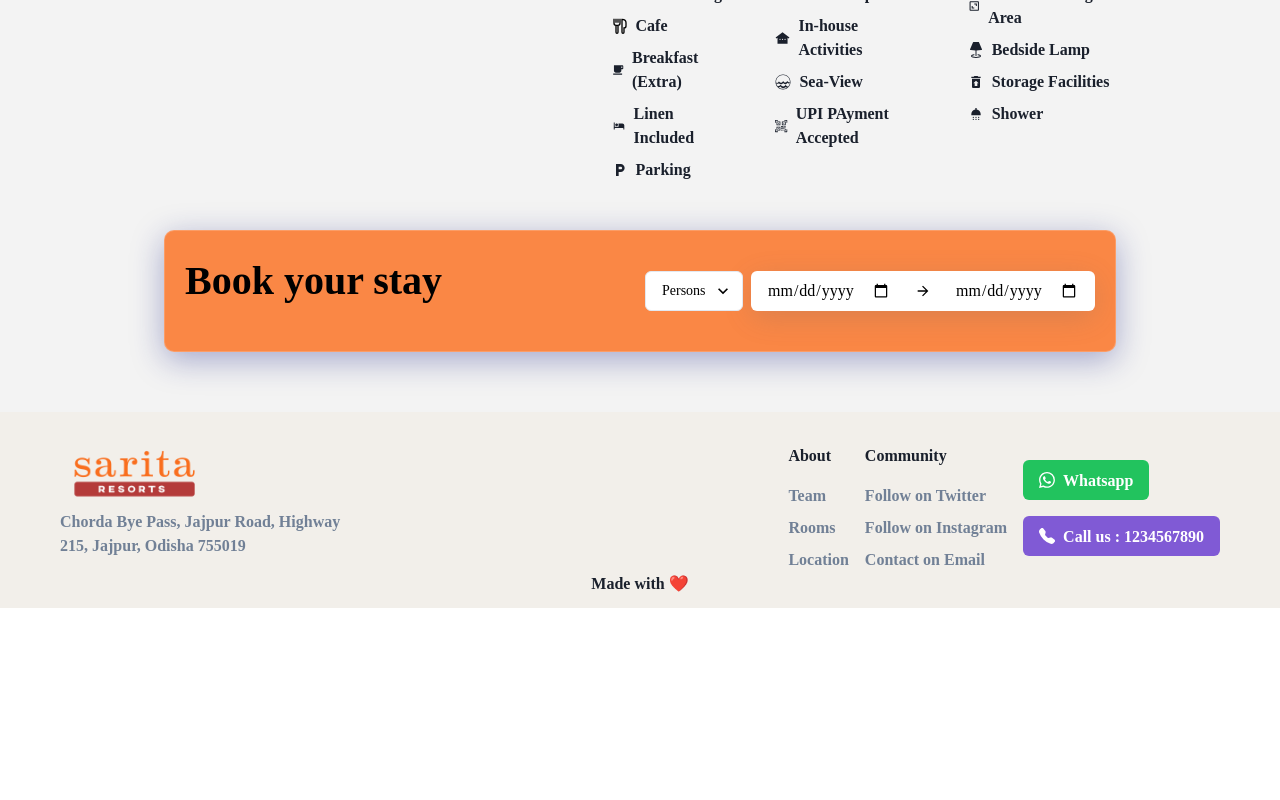
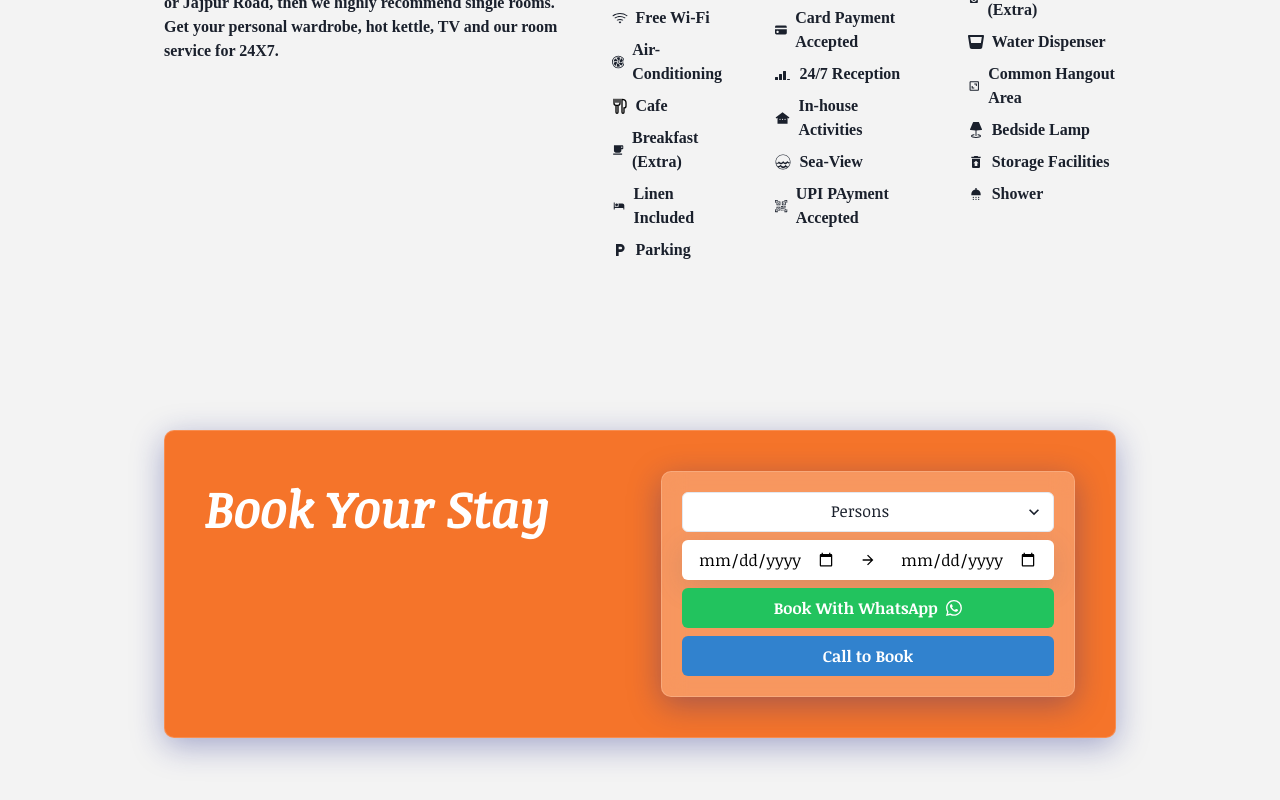
Before and after one commit to soumyasootar/s-r-j, a React (Create React App) app: page /rooms/1 in a window 1280 px wide. Shown: the part 798-1598 px from the top of the page. Before the commit the page ends 1406 px from the top, so only its background shows below. Built offline with nearby package versions, Linux system fonts and the light colour scheme; a web font is replaced by a local one.

Commit message:
Many Changes

```diff
--- a/src/App.css
+++ b/src/App.css
@@ -6,6 +6,7 @@
 
 @import url('https://fonts.googleapis.com/css2?family=Carter+One&family=Poppins:wght@200;300;400&display=swap');
 
+@import url('https://fonts.googleapis.com/css2?family=Noticia+Text:ital,wght@0,400;0,700;1,400&display=swap');
 #root,
 body,
 html {
--- a/src/Pages/About.jsx
+++ b/src/Pages/About.jsx
@@ -14,6 +14,7 @@ import {
   Spacer,
 } from "@chakra-ui/react";
 import deskimage from "../Images/FrontDesk.jpg";
+import Map from "../components/Map";
 
 const About = () => {
   return (
@@ -49,7 +50,6 @@ const About = () => {
             borderRadius: "10px",
             border: "1px solid rgba( 255, 255, 255, 0.18 )",
           }}
-
         >
           <Heading
             align={"start"}
@@ -59,9 +59,9 @@ const About = () => {
             color={"#B64241"}
             textShadow={"unset"}
             style={{
-            textShadow:
-              "0px 0px 0 black, 1px 1px 0 white, 1px 1px 0 white, 1px 1px 0 black",
-          }}
+              textShadow:
+                "0px 0px 0 black, 1px 1px 0 white, 1px 1px 0 white, 1px 1px 0 black",
+            }}
           >
             A Modern Premise in the Heritage town of Jajpur
           </Heading>
@@ -71,7 +71,6 @@ const About = () => {
             fontWeight={"600"}
             fontSize={{ base: "4xl", md: "4xl", lg: "xl" }}
             color={"black"}
-
             top={""}
             mt={{ base: "30x", md: "30px", lg: "" }}
           >
@@ -88,6 +87,9 @@ const About = () => {
           </Text>
         </Stack>
       </Stack>
+      <Box p={"10"}>
+        <Map />
+      </Box>
     </Box>
   );
 };
--- a/src/Pages/Home.jsx
+++ b/src/Pages/Home.jsx
@@ -2,7 +2,6 @@ import React, { useState } from "react";
 import deskimage from "../Images/FrontDesk.jpg";
 import amenities from "../Images/amenities.png";
 import bestpricerupees from "../Images/bestpricerupees.png";
-import familyicon from "../Images/family_friendly_icon_150151.svg";
 import restaurant from "../Images/restaurant.png";
 import {
   Box,
@@ -19,17 +18,21 @@ import {
   Stack,
   Center,
   Heading,
+  useToast,
 } from "@chakra-ui/react";
 
-import { AddIcon, MinusIcon, Search2Icon, SearchIcon } from "@chakra-ui/icons";
+import { AddIcon, MinusIcon} from "@chakra-ui/icons";
 import { BiHotel } from "react-icons/bi";
-// import { Box, Flex, Icon, Text } from '@chakra-ui/react';
-import { FiDollarSign, FiUsers, FiWifi } from "react-icons/fi";
-import { FaUtensils } from "react-icons/fa";
 import FamilyIcon from "../Images/FamilyIcon";
+import { useNavigate } from "react-router-dom";
 
 const Home = () => {
   const [numberOfPersons, setNumberOfPersons] = useState(1);
+  const [persons, setPersons] = useState(1);
+  const [startDate, setStartDate] = useState("");
+  const [endDate, setEndDate] = useState("");
+  const toast = useToast()
+  const Navigate=useNavigate()
 
   const handleIncrement = () => {
     if (numberOfPersons < 4) {
@@ -44,7 +47,30 @@ const Home = () => {
   };
 
   const handleFindRooms = () => {
-    // Logic for finding rooms
+      if (!startDate || !endDate) {
+        toast({
+          title: "Incomplete Booking",
+          description: "Please select both Check-in and Check-out dates.",
+          status: "warning",
+          duration: 5000,
+          isClosable: true,
+        });
+        return;
+      }
+
+      if (startDate > endDate) {
+        toast({
+          title: "Invalid Dates",
+          description: "Check-out date must be after Check-in date. Please Change !",
+          status: "error",
+          duration: 5000,
+          isClosable: true,
+        });
+        return;
+      }
+
+      Navigate("/rooms")
+
   };
   return (
     <Box
@@ -120,6 +146,7 @@ const Home = () => {
             border={"2px solid white"}
             fontSize={{ base: "4xl", md: "4xl", lg: "25px" }}
             color={useColorModeValue("black", "white")}
+            fontFamily={"'Noticia Text', serif"}
             style={{
               background: "rgba( 255, 255, 255, 0.25 )",
               boxShadow: "0 8px 32px 0 rgba( 31, 38, 135, 0.37 )",
@@ -137,6 +164,8 @@ const Home = () => {
                 // fontSize={{ base: "5xl", md: "5xl",lg:"" }}
 
                 // size={{ base: "lg", md: "lg", lg: "" }}
+                min={new Date().toISOString().split("T")[0]}
+              onChange={(e) => setStartDate(new Date(e.target.value))}
                 size={{ base: "lg", md: "lg", lg: "md" }}
                 type="date"
                 placeholder="Check-in Date"
@@ -151,6 +180,8 @@ const Home = () => {
                 size={{ base: "lg", md: "lg", lg: "md" }}
                 type="date"
                 placeholder="Check-Out Date"
+                min={new Date().toISOString().split("T")[0]}
+              onChange={(e) => setEndDate(new Date(e.target.value))}
                 bg={useColorModeValue("white", "black")}
               />
             </VStack>
@@ -188,6 +219,7 @@ const Home = () => {
                 // fontFamily={"'Shippori Antique B1', sans-serif"}
                 fontFamily={"'Kaushan Script', cursive"}
                 w={{ base: "100%", md: "100%", lg: "" }}
+                onClick={handleFindRooms}
               >
                 Search &nbsp; <br />
                 <BiHotel />
--- a/src/components/IndividualRoom.jsx
+++ b/src/components/IndividualRoom.jsx
@@ -4,21 +4,17 @@ import {
   Button,
   Flex,
   HStack,
-  Icon,
   Image,
   Select,
   Text,
   VStack,
-  Table,
-  Tbody,
-  Tr,
-  Td,
   Heading,
   Stack,
-  Center,
   Spacer,
   useColorMode,
   Input,
+  Toast,
+  useToast,
 } from "@chakra-ui/react";
 import {
   BsFillKeyFill,
@@ -29,6 +25,8 @@ import {
   BsReception3,
   BsQrCodeScan,
 } from "react-icons/bs";
+import { BsWhatsapp } from "react-icons/bs";
+
 import { GrCafeteria } from "react-icons/gr";
 import { IoMdCafe, IoMdBed } from "react-icons/io";
 import {
@@ -42,13 +40,7 @@ import {
 import { GiAtSea } from "react-icons/gi";
 import { FaGlassWhiskey } from "react-icons/fa";
 import { BiArea } from "react-icons/bi";
-import { ArrowForwardIcon, ChevronRightIcon } from "@chakra-ui/icons";
-
-import { FaWater } from "react-icons/fa";
-import { MdRoomService } from "react-icons/md";
-import { AiFillCreditCard } from "react-icons/ai";
-import { BiShower } from "react-icons/bi";
-// import FormComponent from "./FormComponent";
+import { ArrowForwardIcon } from "@chakra-ui/icons";
 import { useParams } from "react-router-dom";
 import { useState } from "react";
 
@@ -113,10 +105,60 @@ const roomsArray = [
   },
 ];
 
+
+
 const IndividualRoom = () => {
   const { colorMode, toggleColorMode } = useColorMode();
   let { id } = useParams();
   const [room, setRoom] = useState(roomsArray[id - 1]);
+  const [persons, setPersons] = useState(1);
+  const [startDate, setStartDate] = useState("");
+  const [endDate, setEndDate] = useState("");
+  const toast = useToast()
+
+  const handleWhatsAppBooking = () => {
+    const formattedStartDate = startDate
+      ? startDate.toLocaleDateString("en-GB")
+      : "";
+    const formattedEndDate = endDate
+      ? endDate.toLocaleDateString("en-GB")
+      : "";
+
+      if (!startDate || !endDate) {
+        toast({
+          title: "Incomplete Booking",
+          description: "Please select both start and end dates.",
+          status: "warning",
+          duration: 5000,
+          isClosable: true,
+        });
+        return;
+      }
+
+      if (startDate > endDate) {
+        toast({
+          title: "Invalid Dates",
+          description: "Please select a date after the start date for the end date.",
+          status: "error",
+          duration: 5000,
+          isClosable: true,
+        });
+        return;
+      }
+    sendWhatsAppMessage(persons, formattedStartDate, formattedEndDate);
+  };
+
+
+  const sendWhatsAppMessage = (persons, startDate, endDate) => {
+    console.log("endDate: ", endDate);
+    console.log("startDate: ", startDate);
+    const phoneNumber = "917205838683";
+    const baseUrl = `https://wa.me/${phoneNumber}`;
+    const message = `Hello, I would like to book a hotel for ${persons} person(s) from ${startDate} to ${endDate}.`;
+    const encodedMessage = encodeURIComponent(message);
+    const url = `${baseUrl}?text=${encodedMessage}`;
+    window.open(url, "_blank")
+  };
   return (
     <Box p={5}>
       {/* images start  */}
@@ -149,7 +191,7 @@ const IndividualRoom = () => {
       </Flex>
       {/* images end */}
 
-      <Flex gap="30px" mx={"36"}>
+      <Flex gap="30px" mx={{ base: "3", md: "3", lg: "36" }} mt={"20"} mb={40}>
         {/* name and description  */}
         <Box w="55%" mb="20">
           <Heading color="#f15824" mt="10px">
@@ -219,7 +261,6 @@ const IndividualRoom = () => {
                 <Text fontSize="1xl">UPI PAyment Accepted</Text>
               </HStack>
             </Box>
-
             <Box>
               <HStack mb="8px">
                 <MdLocalLaundryService />
@@ -250,43 +291,91 @@ const IndividualRoom = () => {
         </Box>
         {/* ammentites */}
       </Flex>
-      <HStack mx={"36"} p="5" my={10} style={{
-              background: "#FA8745",
+
+      <Stack
+        direction={{ base: "column", md: "column", lg: "row" }}
+        mx={{ base: "3", md: "3", lg: "36" }}
+        p={"10"}
+        style={{
+          background: "#f5742a",
           boxShadow: "0 8px 32px 0 rgba( 31, 38, 135, 0.37 )",
           backdropFilter: "blur( 12.5px )",
           WebkitBackdropFilter: "blur( 12.5px )",
           borderRadius: "10px",
           border: "1px solid rgba( 255, 255, 255, 0.18 )",
-            }}>
-        <VStack mb="5">
+        }}
+        marginBottom={"300px"}
+        fontFamily={"'Noticia Text', serif"}
+      >
         <Text
           as={"h3"}
-            fontSize="40px"
+          fontSize={{ base: "30px", md: "50px" }}
+          fontStyle={"italic"}
           fontWeight="700"
-            color={colorMode === "light" ? "black" : "white"}
+          color={"white"}
+          mb={10}
         >
-            Book your stay
+          Book Your Stay
         </Text>
-        </VStack>
         <Spacer />
-        <HStack w={"450px"}>
-          <Select placeholder="Persons" fontSize="sm" bg="white" color={"black"}>
+        <VStack
+          p={5}
+          style={{
+            background: "rgba( 255, 255, 255, 0.25 )",
+            boxShadow: "0 8px 32px 0 rgba( 31, 38, 135, 0.37 )",
+            backdropFilter: "blur( 12.5px )",
+            WebkitBackdropFilter: "blur( 12.5px )",
+            borderRadius: "10px",
+            border: "1px solid rgba( 255, 255, 255, 0.18 )",
+          }}
+        >
+          <Select
+            placeholder="Persons"
+            w={"full"}
+            bg="white"
+            onChange={(e) => setPersons(e.target.value)}
+            textAlign={"center"}
+          >
             <option value="1">1</option>
             <option value="2">2</option>
             <option value="3">3</option>
             <option value="4">4</option>
           </Select>
           <HStack
+            w={"full"}
             borderRadius="10"
             bg="white"
             boxShadow="rgba(100, 100, 111, 0.2) 0px 7px 29px 0px"
           >
-            <Input type="date" border="none" color={"black"} />
+            <Input
+              type="date"
+              border="none"
+              color={"black"}
+              min={new Date().toISOString().split("T")[0]}
+              onChange={(e) => setStartDate(new Date(e.target.value))}
+            />
             <ArrowForwardIcon color={"black"} />
-            <Input type="date" border="none" color={"black"} />
+            <Input
+              type="date"
+              border="none"
+              color={"black"}
+              min={new Date().toISOString().split("T")[0]}
+              onChange={(e) => setEndDate(new Date(e.target.value))}
+            />
           </HStack>
-        </HStack>
-      </HStack>
+          <Button colorScheme="whatsapp" w={"full"} mt={{ base: "5", md: "0" }} onClick={handleWhatsAppBooking}>
+            Book With WhatsApp &nbsp; <BsWhatsapp />
+          </Button>
+          <Button
+            colorScheme="blue"
+            w={"full"}
+            mt={{ base: "3", md: "0" }}
+            onClick={() => window.open("tel:+1234567890", "_blank")}
+          >
+            Call to Book
+          </Button>
+        </VStack>
+      </Stack>
     </Box>
   );
 };
```
Also changed, not shown: src/Pages/Explore.jsx (+32 -15 lines), src/components/Map.jsx (line endings or trailing spaces). Lines whose indentation alone changed are shown as unchanged.
